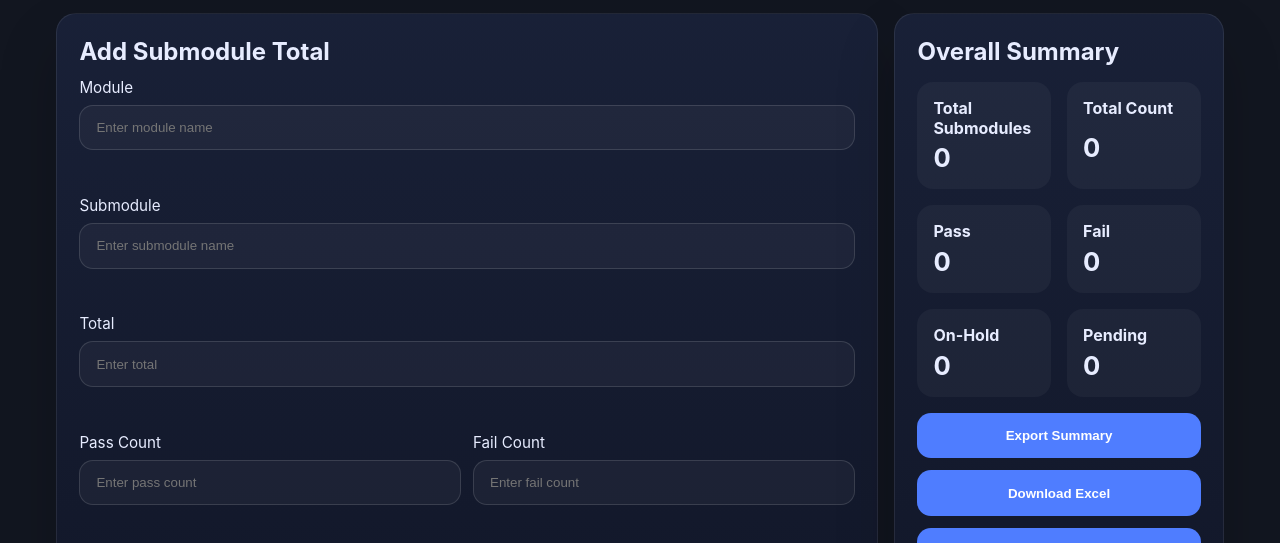
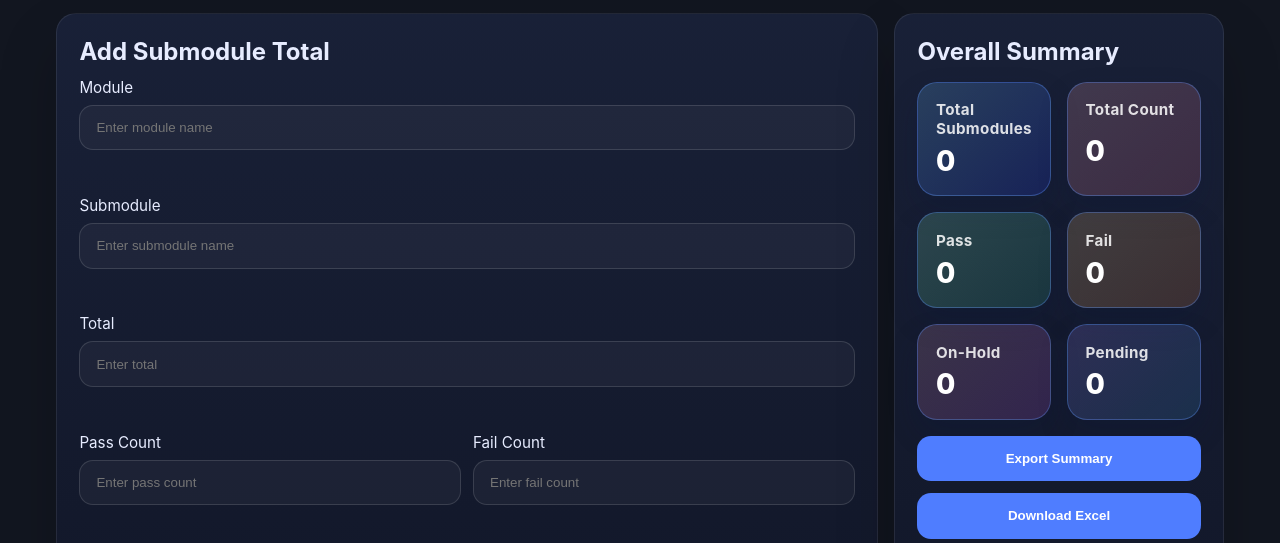
Before and after one commit to Vishnu7333/Status-Consolidation-Tracker, a plain HTML site: page index.html in a window 1280 px wide. Shown: the part 257-800 px from the top of the page. Drawn offline with nearby package versions, Linux system fonts and the light colour scheme.

Commit message:
Reports are good

```diff
--- a/script.js
+++ b/script.js
@@ -171,7 +171,7 @@ function createRow(record, index) {
     <td class="status-pending">${record.pending}</td>
     <td>${status}</td>
     <td>${record.comments || '-'}</td>
-    <td><button class="remove-button" data-index="${index}">Remove</button></td>
+    <td><button class="remove-button" data-index="${index}" aria-label="Remove record">×</button></td>
   `;
   return tr;
 }
--- a/styles.css
+++ b/styles.css
@@ -120,12 +120,30 @@ button {
   font-weight: 600;
   color: #fff;
   background: #4f7dff;
-  transition: transform 0.2s ease, background-color 0.2s ease;
+  transition: transform 0.2s ease, background-color 0.2s ease, box-shadow 0.2s ease;
 }
 
 button:hover {
   transform: translateY(-1px);
   background: #2d5cff;
+}
+
+.remove-button {
+  display: inline-flex;
+  align-items: center;
+  justify-content: center;
+  width: 2.5rem;
+  height: 2.5rem;
+  padding: 0;
+  border-radius: 12px;
+  background: rgba(255, 106, 112, 0.13);
+  color: #ff6a70;
+  font-size: 1.25rem;
+  line-height: 1;
+}
+
+.remove-button:hover {
+  background: rgba(255, 106, 112, 0.25);
 }
 
 .form-message {
@@ -154,15 +172,31 @@ button:hover {
 
 .summary-grid div {
   display: grid;
-  gap: 0.3rem;
-  padding: 1rem;
-  border-radius: 16px;
-  background: rgba(255,255,255,0.04);
+  gap: 0.35rem;
+  padding: 1.1rem;
+  border-radius: 20px;
+  background: linear-gradient(135deg, rgba(48, 79, 255, 0.18), rgba(82, 198, 255, 0.12));
+  border: 1px solid rgba(94, 149, 255, 0.35);
+  box-shadow: 0 14px 30px rgba(8, 24, 64, 0.18);
 }
 
+.summary-grid div:nth-child(1) { background: linear-gradient(135deg, rgba(111, 197, 255, 0.2), rgba(31, 57, 255, 0.18)); }
+.summary-grid div:nth-child(2) { background: linear-gradient(135deg, rgba(255, 175, 189, 0.18), rgba(255, 120, 150, 0.16)); }
+.summary-grid div:nth-child(3) { background: linear-gradient(135deg, rgba(145, 255, 199, 0.18), rgba(52, 193, 145, 0.16)); }
+.summary-grid div:nth-child(4) { background: linear-gradient(135deg, rgba(255, 206, 122, 0.18), rgba(255, 143, 64, 0.16)); }
+.summary-grid div:nth-child(5) { background: linear-gradient(135deg, rgba(255, 179, 204, 0.16), rgba(212, 95, 244, 0.16)); }
+.summary-grid div:nth-child(6) { background: linear-gradient(135deg, rgba(162, 135, 255, 0.18), rgba(64, 175, 255, 0.14)); }
+
 .summary-grid span {
-  font-size: 1.6rem;
-  font-weight: 700;
+  font-size: 1.75rem;
+  font-weight: 800;
+  color: #ffffff;
+}
+
+.summary-grid strong {
+  font-size: 0.95rem;
+  color: rgba(255,255,255,0.85);
+  letter-spacing: 0.02em;
 }
 
 .export-actions {
```
